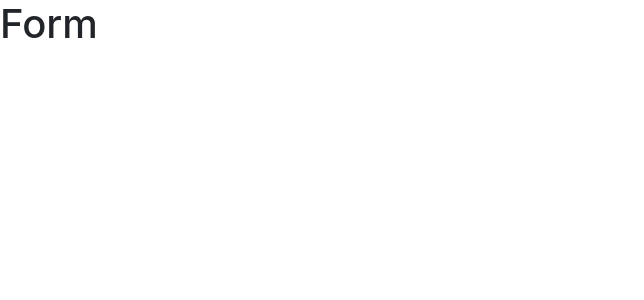
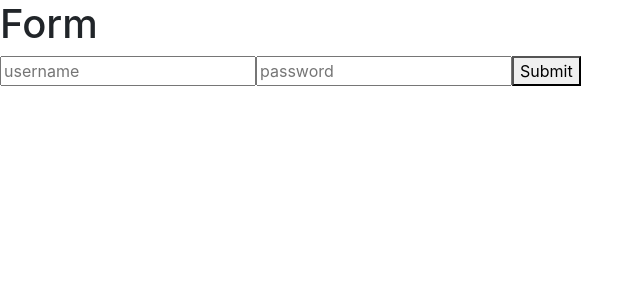
Before and after one commit to rafiurrafi/react-playground, a React (Create React App) app: page / in a window 1280 px wide. Shown: the top 300 px of the page, without its empty margins (0-644 px from the left). Built offline with nearby package versions, Linux system fonts and the light colour scheme.

Commit message:
Handling single input form - complete

```diff
--- a/src/formClass.jsx
+++ b/src/formClass.jsx
@@ -2,12 +2,39 @@
 class FormClass extends Component {
   constructor(props) {
     super(props);
-    this.state = {};
+    this.state = { username: "", password: "" };
+    this.handleChange = this.handleChange.bind(this);
+    this.handleSubmit = this.handleSubmit.bind(this);
+  }
+  handleChange(e) {
+    this.setState({ [e.target.name]: e.target.value });
+  }
+  handleSubmit(e) {
+    e.preventDefault();
+    console.log(this.state.username, this.state.password);
+    this.setState({ username: "", password: "" });
   }
   render() {
     return (
       <div>
         <h1>Form</h1>
+        <form onSubmit={this.handleSubmit}>
+          <input
+            type="text"
+            placeholder="username"
+            name="username"
+            value={this.state.username}
+            onChange={this.handleChange}
+          />
+          <input
+            type="text"
+            placeholder="password"
+            name="password"
+            value={this.state.password}
+            onChange={this.handleChange}
+          />
+          <button>Submit</button>
+        </form>
       </div>
     );
   }
```
